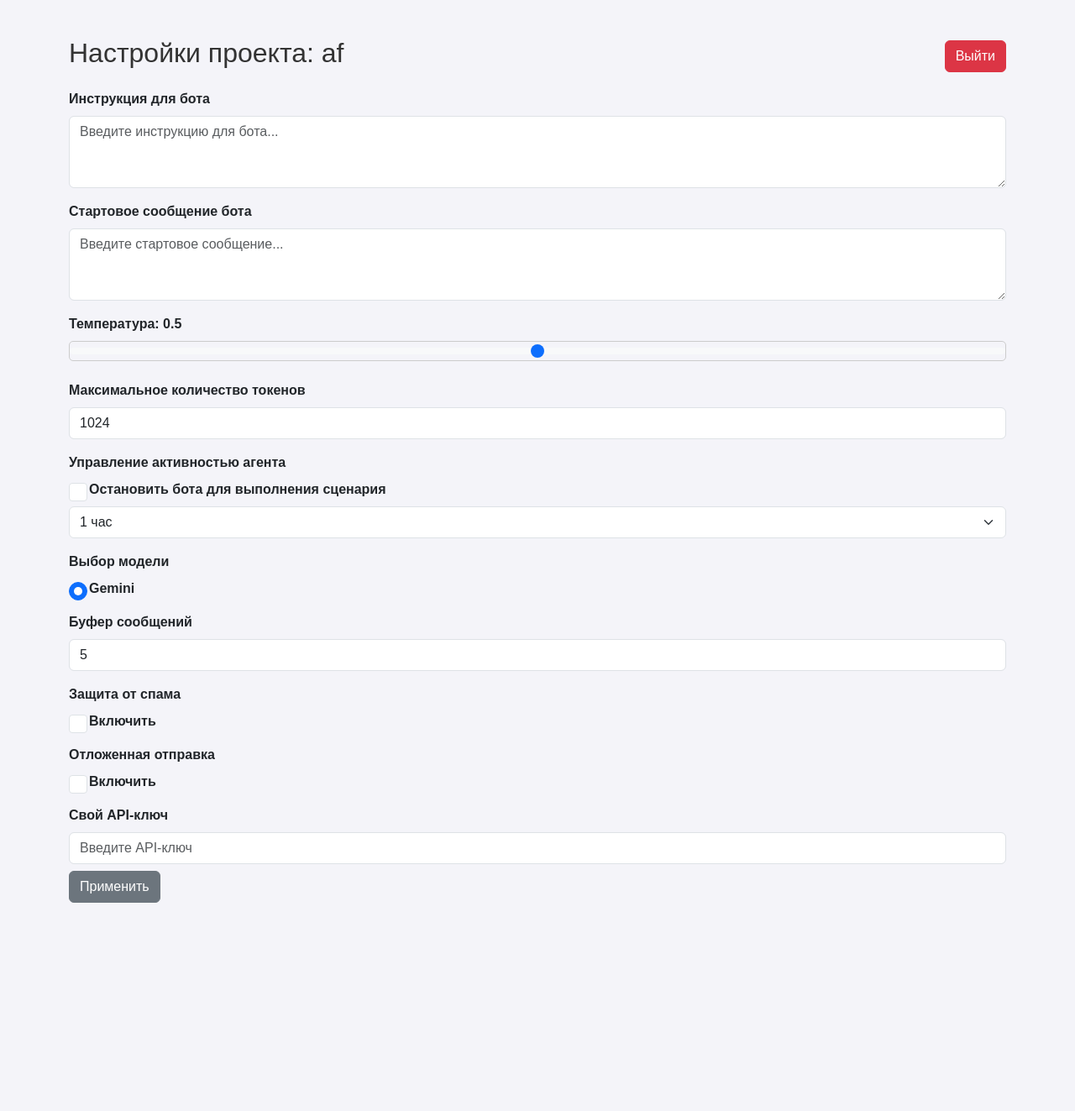
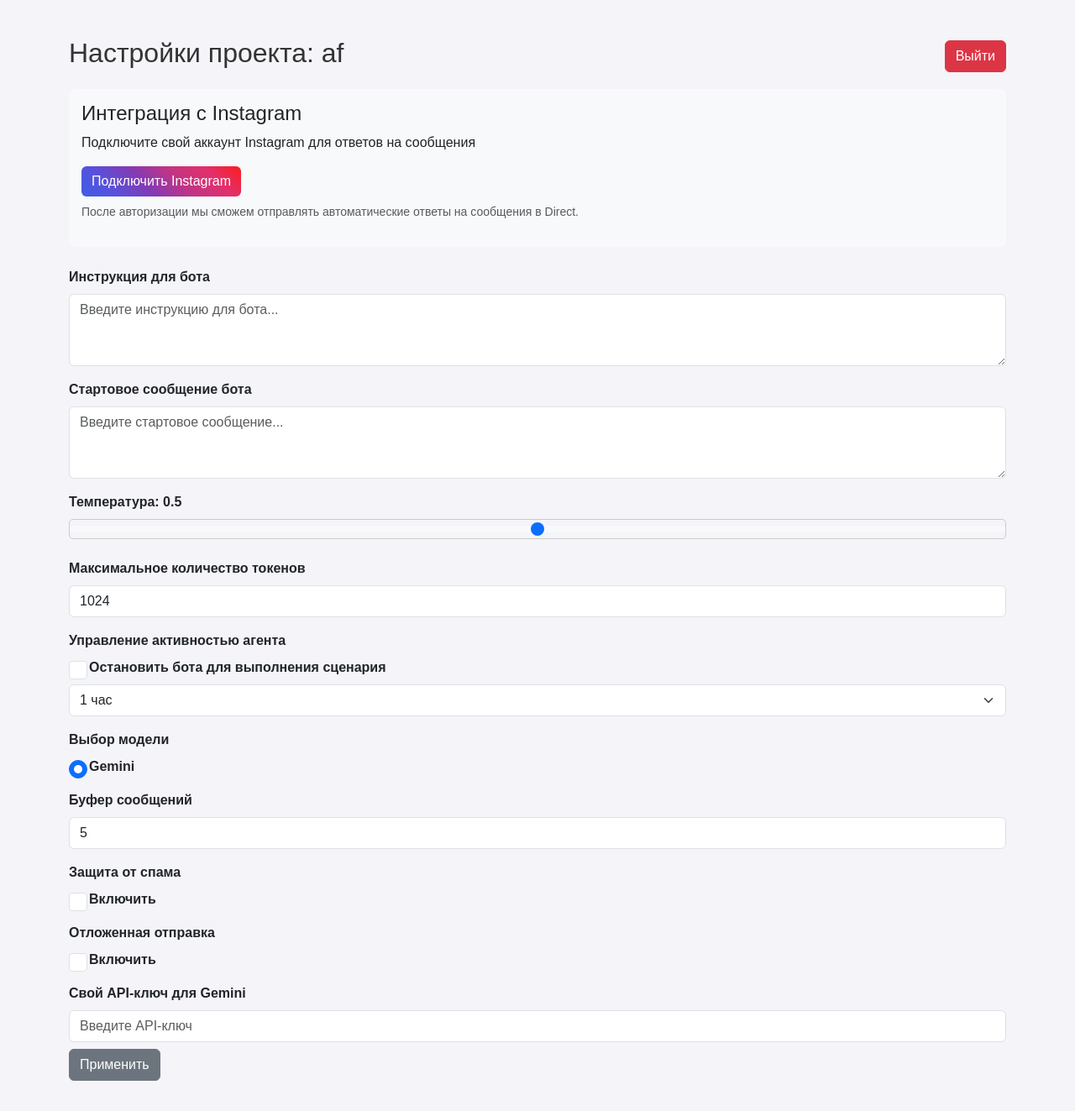
Before and after one commit to Mokidona/NEWpleep, a Flask app: page /project/1/settings in a window 1280 px wide. Shown: the whole page at 84% size. Before the commit the page ends 1075 px from the top, so only its background shows below. Run offline with Flask 3, Linux system fonts and the light colour scheme; a user stored in the database is signed in.

Commit message:
update for api instagram

```diff
--- a/app.py
+++ b/app.py
@@ -3,12 +3,21 @@ from flask_sqlalchemy import SQLAlchemy
 from werkzeug.security import generate_password_hash, check_password_hash
 import os
 from datetime import datetime
+import requests
+import secrets
 
 # Инициализация приложения
 app = Flask(__name__)
 app.config['SQLALCHEMY_DATABASE_URI'] = 'sqlite:///database.db'
 app.config['SQLALCHEMY_TRACK_MODIFICATIONS'] = False
 app.config['SECRET_KEY'] = os.getenv('SECRET_KEY', 'your-secret-key')
+
+# Instagram OAuth конфигурация
+INSTAGRAM_CLIENT_ID = os.getenv('INSTAGRAM_CLIENT_ID', '')  # Получите в Meta Developer Console
+INSTAGRAM_CLIENT_SECRET = os.getenv('INSTAGRAM_CLIENT_SECRET', '')  # Получите в Meta Developer Console
+INSTAGRAM_REDIRECT_URI = os.getenv('INSTAGRAM_REDIRECT_URI', 'http://localhost:5100/instagram/callback')
+INSTAGRAM_AUTH_URL = 'https://api.instagram.com/oauth/authorize'
+INSTAGRAM_TOKEN_URL = 'https://api.instagram.com/oauth/access_token'
 
 db = SQLAlchemy(app)
 
@@ -35,10 +44,82 @@ class Project(db.Model):
     spam_protection = db.Column(db.Boolean, default=False)
     delayed_sending = db.Column(db.Boolean, default=False)
     api_key = db.Column(db.String(200), default='')
+    instagram_token = db.Column(db.String(500), default='')  # Добавляем поле для токена Instagram
 
 # Создание базы данных
 with app.app_context():
     db.create_all()
+
+# Маршрут для инициирования Instagram авторизации
+@app.route('/project/<int:project_id>/instagram/auth')
+def instagram_auth(project_id):
+    if 'user_id' not in session:
+        flash('Сначала войдите в систему.', 'error')
+        return redirect(url_for('login'))
+
+    project = Project.query.get_or_404(project_id)
+    if project.user_id != session['user_id']:
+        flash('У вас нет доступа к этому проекту.', 'error')
+        return redirect(url_for('dashboard'))
+
+    # Генерируем state для защиты от CSRF
+    state = secrets.token_hex(16)
+    session['instagram_state'] = state
+    session['project_id'] = project_id
+
+    # Формируем URL для авторизации в Instagram
+    auth_url = f"{INSTAGRAM_AUTH_URL}?client_id={INSTAGRAM_CLIENT_ID}&redirect_uri={INSTAGRAM_REDIRECT_URI}&scope=user_profile,user_media&response_type=code&state={state}"
+
+    return redirect(auth_url)
+
+# Обработчик callback от Instagram
+@app.route('/instagram/callback')
+def instagram_callback():
+    if 'user_id' not in session:
+        flash('Сначала войдите в систему.', 'error')
+        return redirect(url_for('login'))
+
+    code = request.args.get('code')
+    state = request.args.get('state')
+    error = request.args.get('error')
+
+    # Проверяем state для защиты от CSRF
+    if state != session.get('instagram_state'):
+        flash('Ошибка проверки безопасности.', 'error')
+        return redirect(url_for('dashboard'))
+
+    if error:
+        flash(f'Ошибка авторизации Instagram: {error}', 'error')
+        return redirect(url_for('project_settings', project_id=session.get('project_id')))
+
+    # Получаем токен доступа
+    token_payload = {
+        'client_id': INSTAGRAM_CLIENT_ID,
+        'client_secret': INSTAGRAM_CLIENT_SECRET,
+        'grant_type': 'authorization_code',
+        'redirect_uri': INSTAGRAM_REDIRECT_URI,
+        'code': code
+    }
+
+    try:
+        response = requests.post(INSTAGRAM_TOKEN_URL, data=token_payload)
+        token_data = response.json()
+
+        if 'access_token' in token_data:
+            # Сохраняем токен в базе данных
+            project_id = session.get('project_id')
+            project = Project.query.get_or_404(project_id)
+            project.instagram_token = token_data['access_token']
+            db.session.commit()
+
+            flash('Instagram авторизация успешна!', 'success')
+        else:
+            flash(f'Не удалось получить токен Instagram: {token_data.get("error_message", "Неизвестная ошибка")}', 'error')
+
+    except Exception as e:
+        flash(f'Ошибка при обработке ответа Instagram: {str(e)}', 'error')
+
+    return redirect(url_for('project_settings', project_id=session.get('project_id')))
 
 # Маршрут для страницы настроек (GET)
 @app.route('/project/<int:project_id>/settings', methods=['GET'])
--- a/requirements.txt
+++ b/requirements.txt
@@ -1,3 +1,5 @@
 Flask==3.0.0
 Flask-SQLAlchemy==3.0.5
 Werkzeug==3.0.1
+requests==2.31.0
+google-gener
--- a/templates/project_settings.html
+++ b/templates/project_settings.html
@@ -6,6 +6,23 @@
     <title>Настройки проекта: {{ project.name }}</title>
     <link rel="stylesheet" href="https://cdn.jsdelivr.net/npm/bootstrap@5.3.0/dist/css/bootstrap.min.css">
     <link rel="stylesheet" href="{{ url_for('static', filename='settings.css') }}">
+    <style>
+        .instagram-section {
+            background-color: #f8f9fa;
+            border-radius: 8px;
+            padding: 15px;
+            margin-bottom: 20px;
+        }
+        .instagram-connected {
+            color: #198754;
+            font-weight: bold;
+        }
+        .instagram-button {
+            background: linear-gradient(45deg, #405DE6, #5851DB, #833AB4, #C13584, #E1306C, #FD1D1D);
+            border: none;
+            color: white;
+        }
+    </style>
 </head>
 <body>
     <div class="container mt-4">
@@ -15,7 +32,30 @@
         </div>
 
         <!-- Сообщения -->
-        <div id="messages"></div>
+        <div id="messages">
+            {% with messages = get_flashed_messages(with_categories=true) %}
+                {% if messages %}
+                    {% for category, message in messages %}
+                        <div class="alert alert-{{ category }}">{{ message }}</div>
+                    {% endfor %}
+                {% endif %}
+            {% endwith %}
+        </div>
+
+        <!-- Instagram интеграция -->
+        <div class="instagram-section mb-4">
+            <h4>Интеграция с Instagram</h4>
+            {% if project.instagram_token %}
+                <p><span class="instagram-connected"><i class="bi bi-check-circle-fill"></i> Аккаунт Instagram подключен</span></p>
+                <button class="btn btn-outline-primary" onclick="reconnectInstagram()">Переподключить аккаунт</button>
+            {% else %}
+                <p>Подключите свой аккаунт Instagram для ответов на сообщения</p>
+                <a href="{{ url_for('instagram_auth', project_id=project.id) }}" class="btn instagram-button">
+                    Подключить Instagram
+                </a>
+            {% endif %}
+            <p class="mt-2 small text-muted">После авторизации мы сможем отправлять автоматические ответы на сообщения в Direct.</p>
+        </div>
 
         <!-- Поле для промта бота -->
         <div class="mb-3">
@@ -90,7 +130,7 @@
 
         <!-- API-ключ -->
         <div class="mb-3">
-            <label for="api_key" class="form-label">Свой API-ключ</label>
+            <label for="api_key" class="form-label">Свой API-ключ для Gemini</label>
             <input type="text" class="form-control" id="api_key" placeholder="Введите API-ключ" value="{{ project.api_key }}">
             <button type="button" class="btn btn-secondary mt-2" onclick="saveSettings()">Применить</button>
         </div>
@@ -135,6 +175,11 @@
             .catch(error => console.error('Ошибка:', error));
         }
 
+        // Функция для переподключения Instagram
+        function reconnectInstagram() {
+            window.location.href = "{{ url_for('instagram_auth', project_id=project.id) }}";
+        }
+
         // Обновление значения температуры
         function updateTemperatureValue() {
             document.getElementById('tempValue').textContent = document.getElementById('temperature').value;
```
Also changed, not shown: instagram_service.py (added, +159 -0 lines), models.py (+15 -12 lines), instance/database.db.
